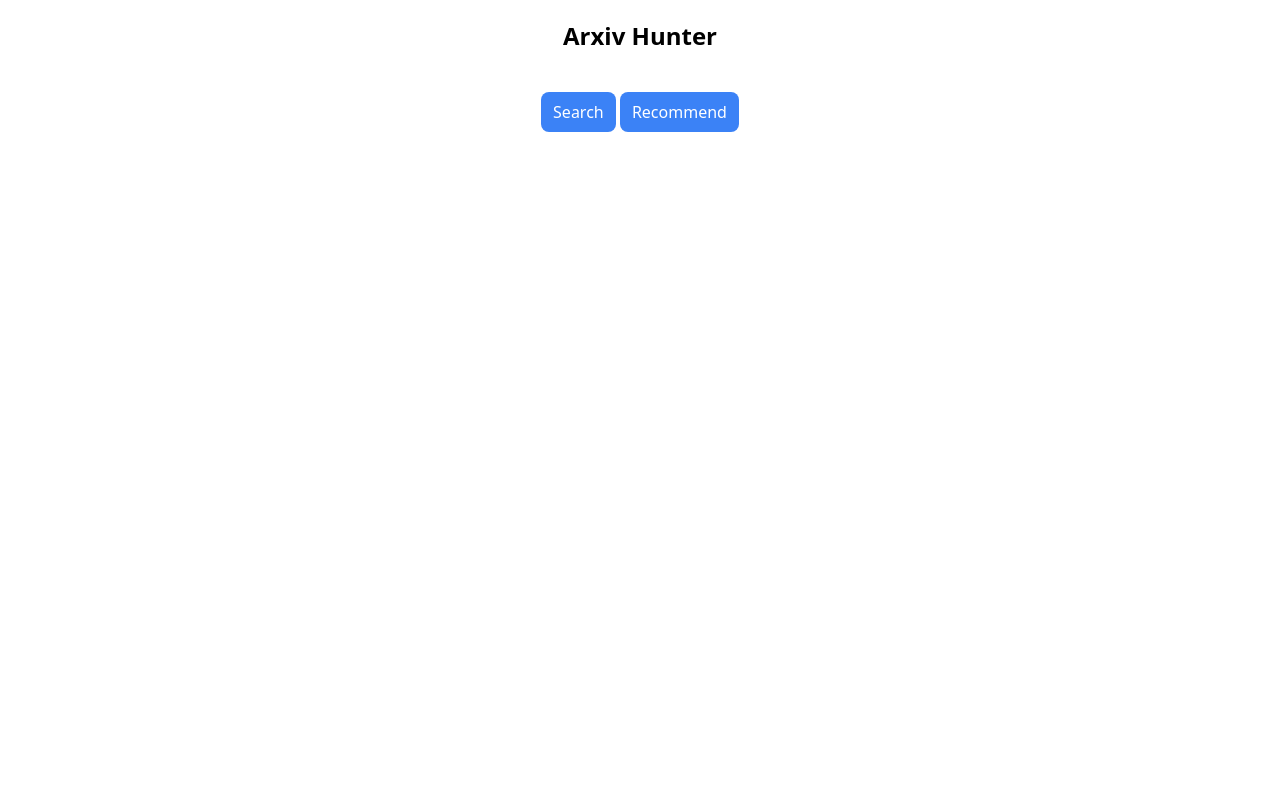
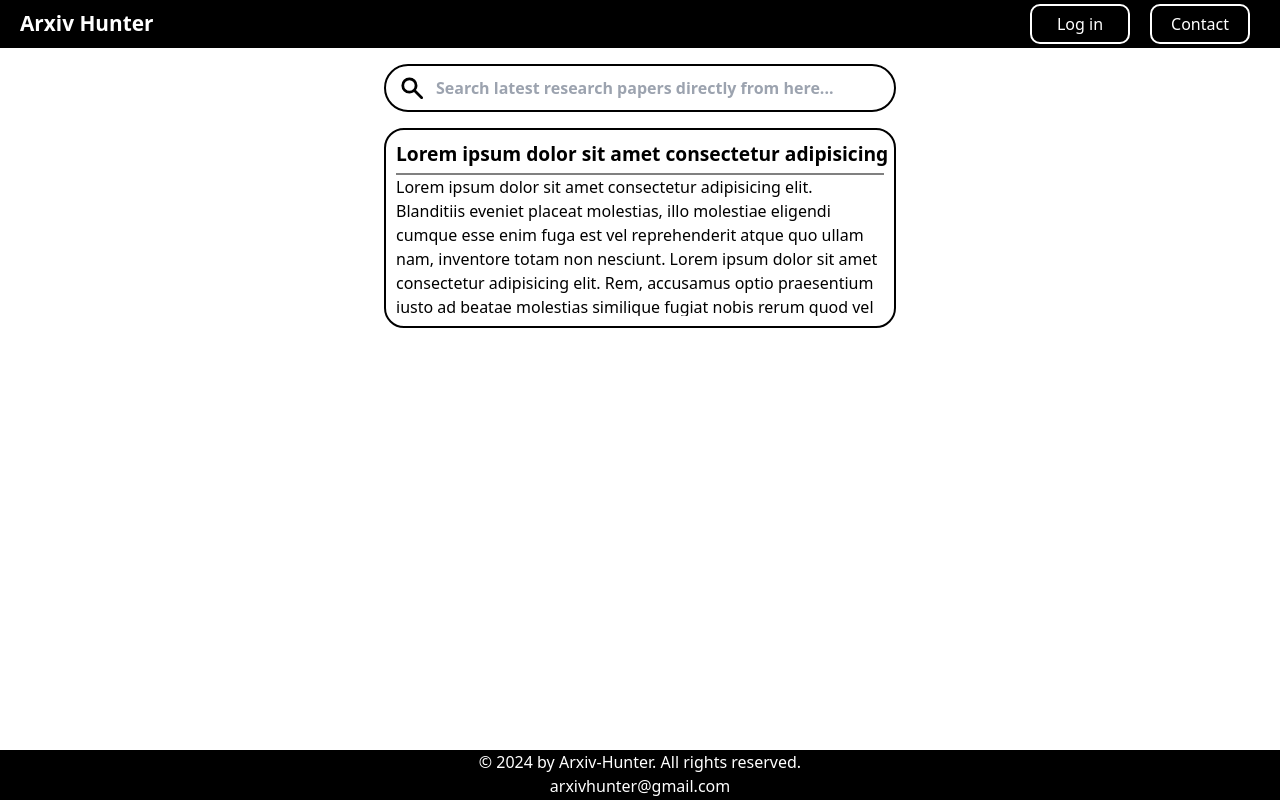
Before and after one commit to akashe/arxiv_hunter, a FastAPI app: page / in a window 1280 px wide. Run offline with FastAPI, Linux system fonts and the light colour scheme; parts of the project's set-up code (start-up, migrations or seed data) failed here and were passed over; some libraries are stand-ins or nearby versions.

Commit message:
frontend complete design

```diff
--- a/src/app/main.py
+++ b/src/app/main.py
@@ -1,5 +1,6 @@
 """Entry Point for the FastAPI App"""
 import os
+import json
 from pathlib import Path
 from typing import List, Optional
 from fastapi import FastAPI, HTTPException, Query, Request
@@ -32,13 +33,14 @@ app.mount("/static", StaticFiles(directory=BASE_PATH/"../static"), name="static"
 @app.get(path="/")
 def homepage(request: Request):
     return TEMPLATES.TemplateResponse(
-        "index.html", {"request": request, "name": "Subrata Mondal"}
+        name = "index.html",
+        context = {"request": request, "name": "Subrata Mondal"}
     )
 
 
 # Define a route for searching documents
 @app.get("/search", response_model=List[schemas.SearchResult])
-def search_arxiv_papers(query: str = Query(default="LLM", min_length=3, max_length=64)):
+def search_arxiv_papers(request:Request, query: str = Query(default="LLM, Attention, GPT", min_length=3, max_length=64)):
     """Search through the Arxiv API"""
     # Validate the input and perform the search
     try:
@@ -51,7 +53,16 @@ def search_arxiv_papers(query: str = Query(default="LLM", min_length=3, max_leng
         ) from e
     # Return the results or an empty list if none are found
     if results:
-        return responses.JSONResponse(content=results, status_code=status.HTTP_200_OK)
+        results = json.loads(results)
+        return TEMPLATES.TemplateResponse(
+            name="search.html",
+            context={
+                "request":request,
+                "results":results
+            }
+
+        )
+        # return responses.JSONResponse(content=results, status_code=status.HTTP_200_OK)
     raise HTTPException(
         status_code=status.HTTP_400_BAD_REQUEST, detail="No results found"
     )
@@ -59,7 +70,7 @@ def search_arxiv_papers(query: str = Query(default="LLM", min_length=3, max_leng
 
 # Define a route for getting recommendations
 @app.get("/recommend", response_model=List[schemas.Recommendation])
-def get_recommendations(query: str):
+def get_recommendations(request:Request, query: str = Query(default="LLM, Attention, GPT")):
     """Arxiv Research Paper Recommendation"""
     vocabulary = LearnTransformVocabulary(
         json_data = "../../data/master_data.json"
--- a/src/static/styles.css
+++ b/src/static/styles.css
@@ -0,0 +1,126 @@
+@import url('https://fonts.googleapis.com/css2?family=Poppins:wght@100;400;500;600;700&display=swap');
+
+*{
+    margin: 0;
+    padding: 0;
+}
+
+nav {
+    background: black;
+    color: white;
+    display: flex;
+    justify-content: space-between;
+    align-items: center;
+    padding: 10px 20px;
+    height: 6vh;
+}
+
+.logo{
+    font-size: 1.3rem;
+    font-weight: 900;
+}
+
+.top-right-container{
+    display: flex;
+}
+
+
+.top-right{
+    background: transparent;
+    width: 100px;
+    height: 40px;
+    color: white;
+    font-weight: 500;
+    font-size: 1rem;
+    display: flex;
+    justify-content: center;
+    align-items: center;
+    margin: 10px;
+    border-radius: 10px;
+    border: solid 2px white;
+}
+
+.top-right-mail {
+    width: 200px;
+    border-radius: 50px;
+    background: orange;
+    border: 2px red;
+}
+
+.search-bar-container{
+    display: flex;
+    justify-content: center;
+    align-items: center;
+    height: 6vh;
+    margin-top: 1rem;
+    margin-bottom: 1rem;
+}
+
+.search-bar {
+    width: 40%;
+    box-sizing: border-box;
+    border-radius: 50px;
+    height: 100%;
+    font-size: 16px;
+    font-weight: 600;
+    border: solid 2px black;
+    color: black;
+    padding-left: 50px;
+    background-image: url(./assets/search-icon.svg);
+    background-repeat: no-repeat;
+    background-position: .75rem center;
+    background-size: 1.8rem;
+    outline: 0;
+}
+
+
+.research-paper-container{
+    height: 25vh;
+    width: 100%;
+    display: flex;
+    justify-content: center;
+}
+
+.research-paper-container .research-paper {
+    height: 100%;
+    width: 40%;
+    border-radius: 20px;
+    padding: 10px 10px;
+    border: solid 2px black;
+    overflow: hidden;
+    white-space: nowrap;
+    text-overflow: ellipsis;
+}
+
+.research-paper-container .research-paper .paper-id{
+    font-size: 1.2rem;
+    font-weight: 600;
+    height: 20%;
+    width: 100%;
+    justify-content: center;
+    align-items: center;
+    border-bottom: solid 2px gray;
+}
+
+
+.research-paper-container .research-paper .paper-summary{
+    font-size: 1rem;
+    font-weight: 300;
+    height: 80%;
+    width: 100%;
+    justify-content: center;
+    align-items: center;
+    white-space: wrap; /* this will prevent the text from wrapping to the next line */
+    text-overflow: ellipsis; /* this will add "..." at the end of the text if it exceeds the width */
+    overflow: hidden; /* this will hide any content that exceeds the width */
+}
+
+footer {
+    position: fixed;
+    bottom: 0;
+    width: 100%;
+    height: 50px;
+    background: black;
+    color: white;
+    text-align: center;
+  }
--- a/src/templates/index.html
+++ b/src/templates/index.html
@@ -1,19 +1,61 @@
 <!DOCTYPE html>
 <html lang="en">
+
 <head>
     <meta charset="UTF-8">
     <meta name="viewport" content="width=device-width, initial-scale=1.0">
-    <script src="https://unpkg.com/htmx.org@1.9.10" integrity="sha384-D1Kt99CQMDuVetoL1lrYwg5t+9QdHe7NLX/SoJYkXDFfX37iInKRy5xLSi8nO7UC" crossorigin="anonymous"></script>
-    <script src="https://cdn.tailwindcss.com" ></script>
     <title>Document</title>
-    <link rel="stylesheet" href="../static/normalize.css">
+    <script src="https://cdn.tailwindcss.com"></script>
+    <script src="https://unpkg.com/htmx.org@1.9.10"
+        integrity="sha384-D1Kt99CQMDuVetoL1lrYwg5t+9QdHe7NLX/SoJYkXDFfX37iInKRy5xLSi8nO7UC"
+        crossorigin="anonymous"></script>
     <link rel="stylesheet" href="../static/styles.css">
+    <link rel="stylesheet"
+        href="https://fonts.googleapis.com/css2?family=Material+Symbols+Outlined:opsz,wght,FILL,GRAD@24,400,0,0" />
 </head>
+
 <body>
-    <div class="text-center">
-        <h1 class="text-2xl font-bold my-5">Arxiv Hunter</h1>
-        <button hx-get="https://jsonplaceholder.typicode.com/users" hx-trigger="click" class="bg-blue-500 text-white py-2 px-3 my-5 rounded-lg">Search</button>
-        <button class="bg-blue-500 text-white py-2 px-3 my-5 rounded-lg">Recommend</button>
+    <nav>
+        <div class="logo">
+            <a class="logo" href="#">Arxiv Hunter</a>
+        </div>
+        <div class="top-right-container">
+            <div class="top-right">Log in</div>
+            <div class="top-right">Contact</div>
+        </div>
+    </nav>
+
+    <div class="search-bar-container">
+        <input class="search-bar" type="text" name="search" id=""
+            placeholder="Search latest research papers directly from here...">
     </div>
+
+    <div class="research-paper-container">
+        <div class="research-paper">
+            <div class="paper-id">
+                <a href="#">Lorem ipsum dolor sit amet consectetur adipisicing elit. Accusamus culpa eligendi cum vel
+                    dolor nisi
+                    repudiandae corrupti commodi a alias? Lorem ipsum dolor sit amet consectetur adipisicing elit.</a>
+            </div>
+            <div class="paper-summary">
+                <p>Lorem ipsum dolor sit amet consectetur adipisicing elit. Blanditiis eveniet placeat
+                    molestias, illo
+                    molestiae eligendi cumque esse enim fuga est vel reprehenderit atque quo ullam nam, inventore totam
+                    non nesciunt. Lorem ipsum dolor sit amet consectetur adipisicing elit. Rem, accusamus optio
+                    praesentium iusto ad beatae molestias similique fugiat nobis rerum quod vel repellat illum numquam
+                    officia tempore commodi architecto asperiores? Enim dolorem sed eligendi doloremque fugiat
+                    voluptatem nostrum expedita nobis nesciunt nulla, ullam ipsam omnis nemo hic molestias facilis.
+                    Quae!</p>
+            </div>
+        </div>
+    </div>
+
+    <footer>
+        <p>© 2024 by Arxiv-Hunter. All rights reserved.</p>
+        <p><a href="mailto:arxivhunter@gmail.com">arxivhunter@gmail.com</a></p>
+        <p>This website is created for educational purposes only.</p>
+    </footer>
+
 </body>
+
 </html>
```
Also changed, not shown: src/templates/search.html (added, +8 -0 lines), tailwind.config.js (added, +8 -0 lines), src/static/assets/search-icon.svg (added).
